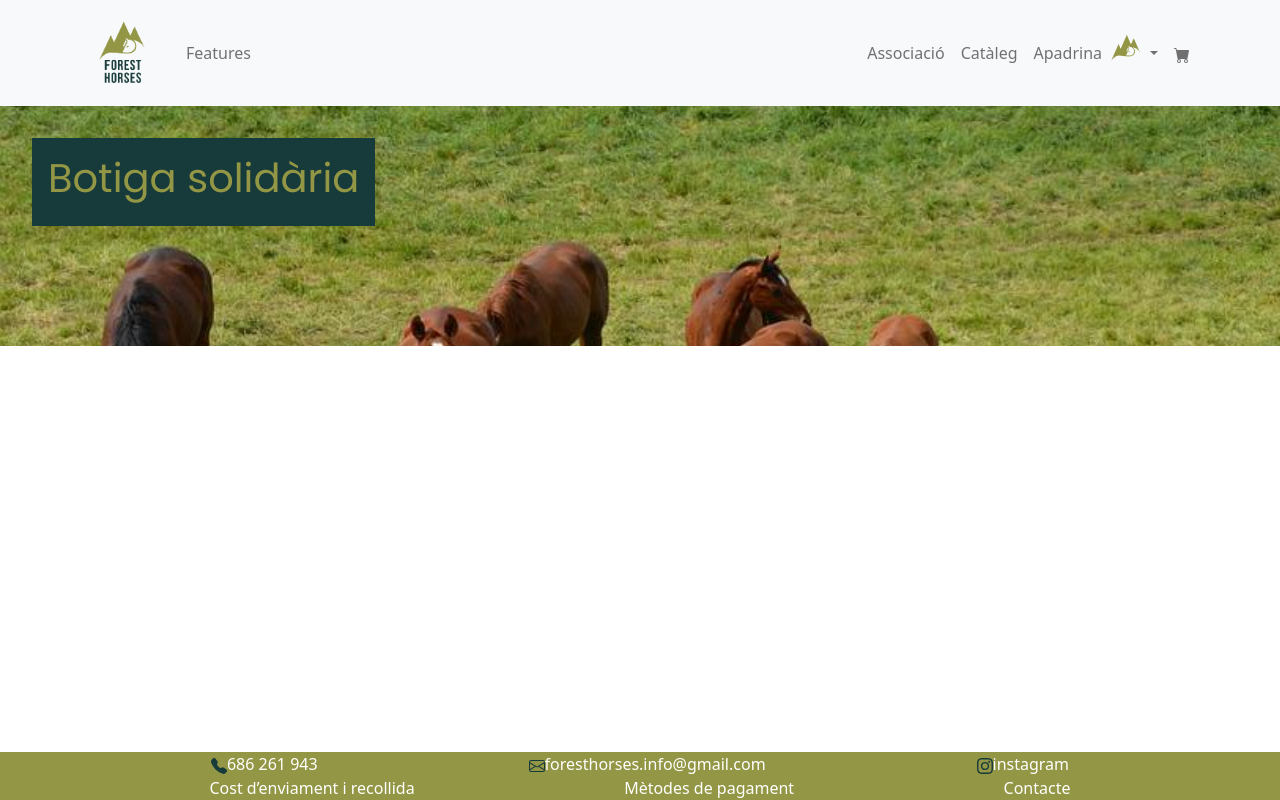
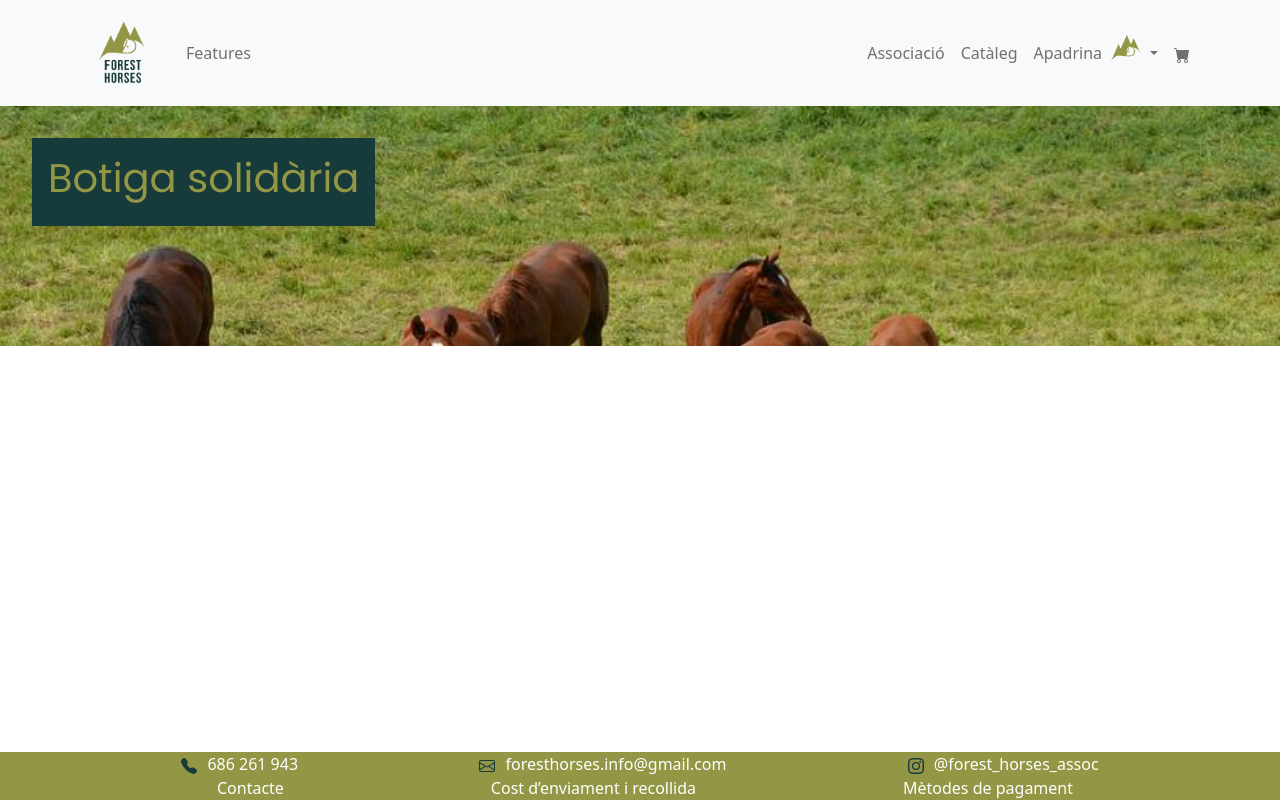
Before and after one commit to foresthdev/Forest_horses, a React (Create React App) app in the folder client/: page / in a window 1280 px wide. Built offline with nearby package versions, Linux system fonts and the light colour scheme.

Commit message:
#22 Footer over, begin style

```diff
--- a/client/src/App.css
+++ b/client/src/App.css
@@ -22,14 +22,21 @@
    bottom: 0;
    width: 100%;
    background-color: #939745;
+
 }
 .footerFila1{
   display: flex;
   justify-content: space-evenly;
 }
+
 .footerFila2{
   display: flex;
   justify-content: space-evenly;
+  margin-left: 10px;
+
+}
+.icon{
+  margin-right: 10px;
 }
 
 /* mediaqueries */
--- a/client/src/components/Footer.jsx
+++ b/client/src/components/Footer.jsx
@@ -1,22 +1,58 @@
 import React from "react";
 import { BsFillTelephoneFill, BsEnvelope, BsInstagram } from "react-icons/bs";
-
-
 
 function Footer() {
   return (
     <div className="footer">
-        <div className="footerFila1">
-            <a href="#contact" style={{color: "#fff", textDecoration:"none"}}><BsFillTelephoneFill style={{color: "#173A3A"}}/>686 261 943</a>
-            <a href="#contact" style={{color: "#fff", textDecoration:"none"}}><BsEnvelope style={{color: "#173A3A"}}/>foresthorses.info@gmail.com</a>
-            <a href="#contact" style={{color: "#fff", textDecoration:"none"}}><BsInstagram style={{color: "#173A3A"}}/>instagram</a>
-        </div>
-        <div className="footerFila2">
-            <a href="#contact" style={{color: "#fff", textDecoration:"none"}}>Cost d’enviament i recollida</a>
-            <a href="#contact" style={{color: "#fff", textDecoration:"none"}}>Mètodes de pagament</a>
-            <a href="#contact" style={{color: "#fff", textDecoration:"none"}}>Contacte</a>
-        </div>
-
+      <div className="footerFila1">
+        <a
+          className="telf"
+          href="#contact"
+          style={{ color: "#fff", textDecoration: "none" }}
+        >
+          <BsFillTelephoneFill className="icon" style={{ color: "#173A3A" }} />
+          686 261 943
+        </a>
+        <a
+          className="email"
+          href="#contact"
+          style={{ color: "#fff", textDecoration: "none" }}
+        >
+          <BsEnvelope className="icon" style={{ color: "#173A3A" }} />
+          foresthorses.info@gmail.com
+        </a>
+        <a
+          className="instagram"
+          href="#contact"
+          style={{ color: "#fff", textDecoration: "none" }}
+        >
+          <BsInstagram className="icon" style={{ color: "#173A3A" }} />
+          @forest_horses_assoc
+        </a>
+      </div>
+      <div className="footerFila2">
+        <a
+          className="contact"
+          href="#Contacte"
+          style={{ color: "#fff", textDecoration: "none" }}
+        >
+          Contacte
+        </a>
+        <a
+          className="envio"
+          href="#MetodosEnvio"
+          style={{ color: "#fff", textDecoration: "none" }}
+        >
+          Cost d’enviament i recollida
+        </a>
+        <a
+          className="pago"
+          href="#MetodosPago"
+          style={{ color: "#fff", textDecoration: "none" }}
+        >
+          Mètodes de pagament
+        </a>
+      </div>
     </div>
   );
 }
--- a/client/src/components/Navbar.jsx
+++ b/client/src/components/Navbar.jsx
@@ -4,6 +4,7 @@ import logotype from '../assets/logo_forest.png';
 import perfil from '../assets/perfil.png';
 import { BsFillCartFill } from "react-icons/bs";
 
+// anchor del logo a pagina principal
 
 function Encabezado() {
   return (
--- a/client/src/pages/Assossiacio.jsx
+++ b/client/src/pages/Assossiacio.jsx
@@ -0,0 +1 @@
+// redireccion a associació WIX -- anchor
--- /dev/null
+++ b/client/src/pages/Contacte.jsx
@@ -0,0 +1 @@
+// redireccion a contacte WIX -- anchor
```
Also changed, not shown: client/src/Styles/Contacte.css (added).
